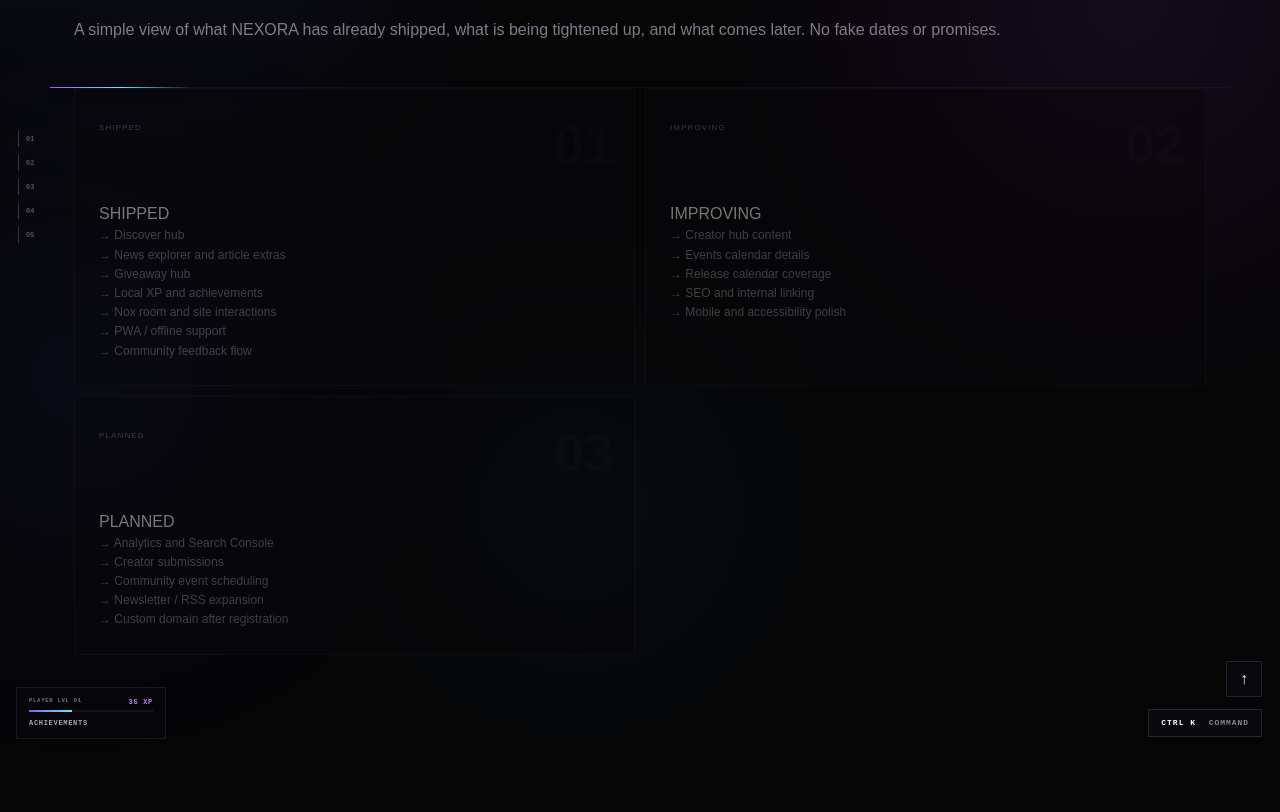
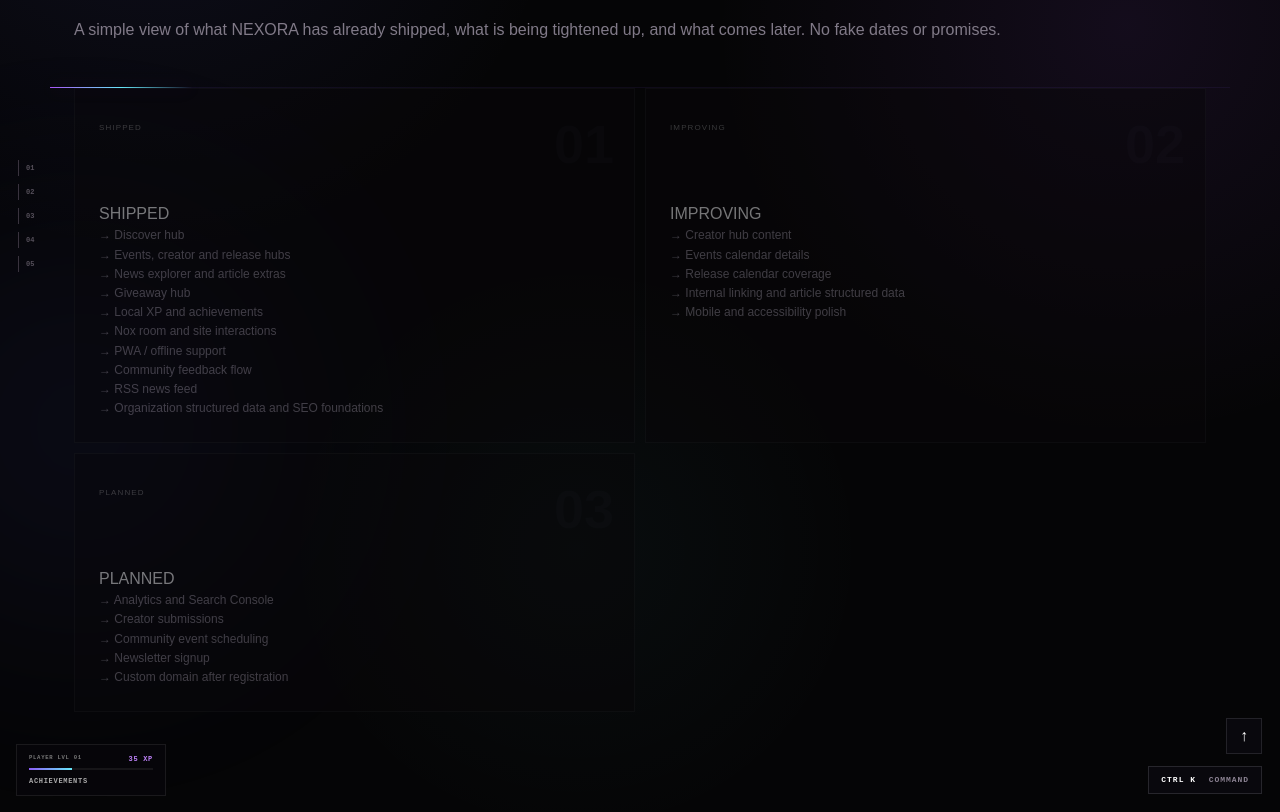
Before and after one commit to ggnexoragg-ux/nexora-website, a Next.js app: page /roadmap in a window 1280 px wide. Shown: the part 380-1192 px from the top of the page. Before the commit the page ends 1135 px from the top, so only its background shows below. Built offline with nearby package versions, Linux system fonts and the light colour scheme; no server answers.

Commit message:
Refresh public roadmap after hub and SEO upgrades

```diff
--- a/app/roadmap/page.js
+++ b/app/roadmap/page.js
@@ -1,8 +1,8 @@
 export const metadata={title:'Roadmap | NEXORA',description:'See what NEXORA has shipped, what is being improved and what is planned next.'}
 
-const shipped=['Discover hub','News explorer and article extras','Giveaway hub','Local XP and achievements','Nox room and site interactions','PWA / offline support','Community feedback flow'];
-const improving=['Creator hub content','Events calendar details','Release calendar coverage','SEO and internal linking','Mobile and accessibility polish'];
-const planned=['Analytics and Search Console','Creator submissions','Community event scheduling','Newsletter / RSS expansion','Custom domain after registration'];
+const shipped=['Discover hub','Events, creator and release hubs','News explorer and article extras','Giveaway hub','Local XP and achievements','Nox room and site interactions','PWA / offline support','Community feedback flow','RSS news feed','Organization structured data and SEO foundations'];
+const improving=['Creator hub content','Events calendar details','Release calendar coverage','Internal linking and article structured data','Mobile and accessibility polish'];
+const planned=['Analytics and Search Console','Creator submissions','Community event scheduling','Newsletter signup','Custom domain after registration'];
 
 function Column({title,items,code}){return <article><b>{code}</b><small>{title}</small><h2>{title}</h2>{items.map(item=><p key={item}>→ {item}</p>)}</article>}
 
```
